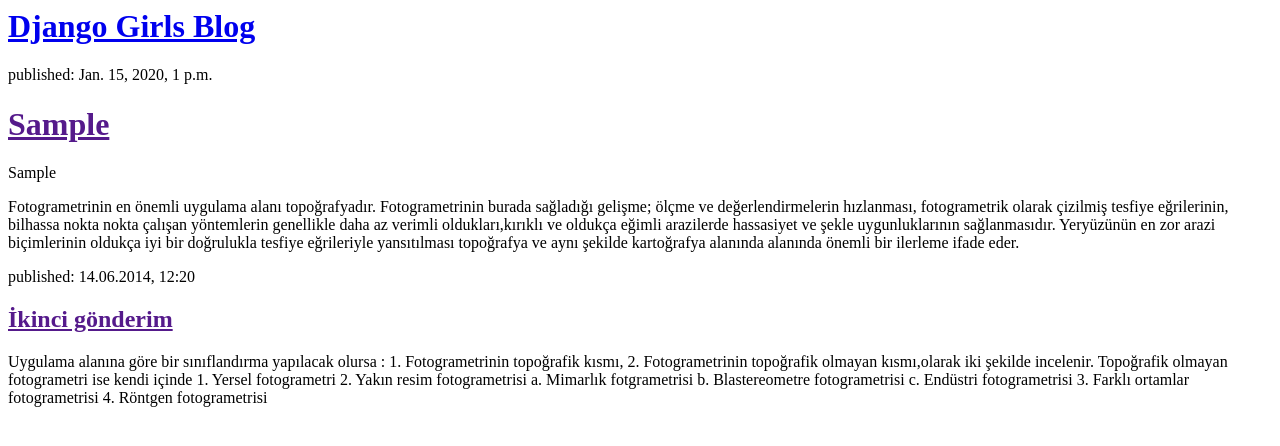
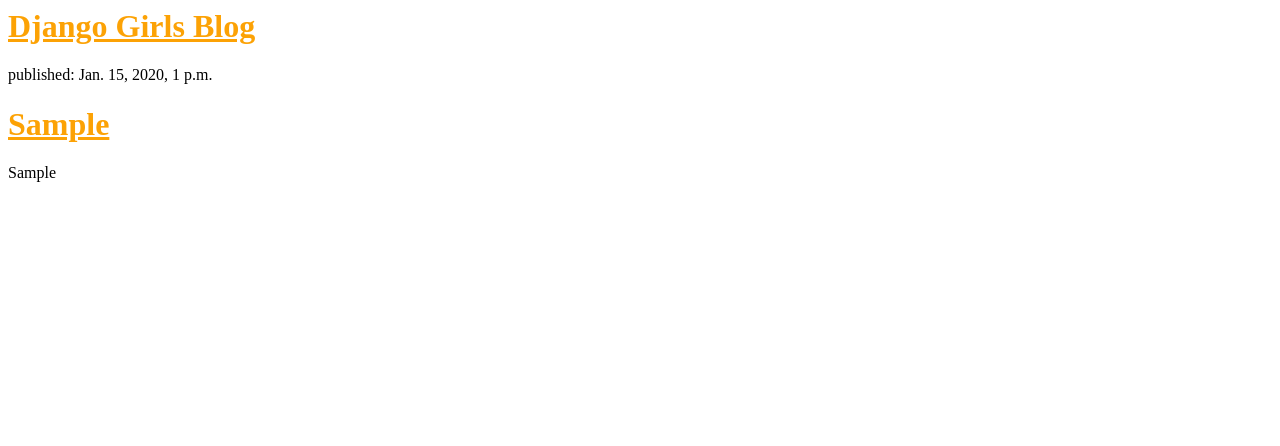
Before and after one commit to Mahmutasan/harita, a Django app: template blog/templates/blog/post_list.html in a window 1280 px wide. Shown: the top 446 px of the page. Run offline with Django 3.2, Linux system fonts and the light colour scheme; the template is opened without the code that fills it: values that come from a table or form of the project are taken from there, others are empty; tables that the repository leaves empty hold one stand-in row (values such as "Sample post").

Commit message:
template'i degistirdim.

```diff
--- a/blog/static/css/blog.css
+++ b/blog/static/css/blog.css
@@ -1,3 +1,3 @@
 h1 a {
     color: #FCA205;
-}<a href="http://en.wikipedia.org/wiki/Django" class="external_link" id="link_to_wiki_page">
+}
--- a/blog/templates/blog/post_list.html
+++ b/blog/templates/blog/post_list.html
@@ -1,7 +1,13 @@
+{% load staticfiles %}
+
+<html>
+<head>
+  <link rel="stylesheet" href="{% static 'css/blog.css' %}">
+</head>
+<body>
   <div>
     <h1><a href="/">Django Girls Blog</a></h1>
   </div>
-
   {% for post in posts %}
   <div>
     <p>published: {{ post.yayinlanma_tarihi }}</p>
@@ -9,21 +15,5 @@
     <p>{{ post.yazi|linebreaks }}</p>
   </div>
   {% endfor %}
-            <p>Fotogrametrinin en önemli uygulama alanı topoğrafyadır. Fotogrametrinin burada sağladığı gelişme; ölçme ve değerlendirmelerin hızlanması, fotogrametrik olarak çizilmiş tesfiye eğrilerinin, bilhassa nokta nokta çalışan yöntemlerin genellikle daha az verimli oldukları,kırıklı ve oldukça eğimli arazilerde hassasiyet ve şekle uygunluklarının sağlanmasıdır. Yeryüzünün en zor arazi biçimlerinin oldukça iyi bir doğrulukla tesfiye eğrileriyle yansıtılması topoğrafya ve aynı şekilde kartoğrafya alanında alanında önemli bir ilerleme ifade eder.
-        <div>
-            <p>published: 14.06.2014, 12:20</p>
-            <h2><a href="">İkinci gönderim</a></h2>
-            <p>Uygulama alanına göre bir sınıflandırma yapılacak olursa :
-1. Fotogrametrinin topoğrafik kısmı,
-2. Fotogrametrinin topoğrafik olmayan kısmı,olarak iki şekilde incelenir.
-Topoğrafik olmayan fotogrametri ise kendi içinde
-1. Yersel fotogrametri
-2. Yakın resim fotogrametrisi
-a. Mimarlık fotgrametrisi
-b. Blastereometre fotogrametrisi
-c. Endüstri fotogrametrisi
-3. Farklı ortamlar fotogrametrisi
-4. Röntgen fotogrametrisi </p>
-        </div>
 </body>
 </html>
--- a/blog/views.py
+++ b/blog/views.py
@@ -4,4 +4,4 @@ from .models import Post
 
 def post_list(request):
     posts = Post.objects.filter(yayinlanma_tarihi__lte=timezone.now()).order_by('yayinlanma_tarihi')
-    return render(request, 'blog/post_list.html', {})
+    return render(request, 'blog/post_list.html', {'posts':posts})
```
Lines whose indentation alone changed are shown as unchanged.
